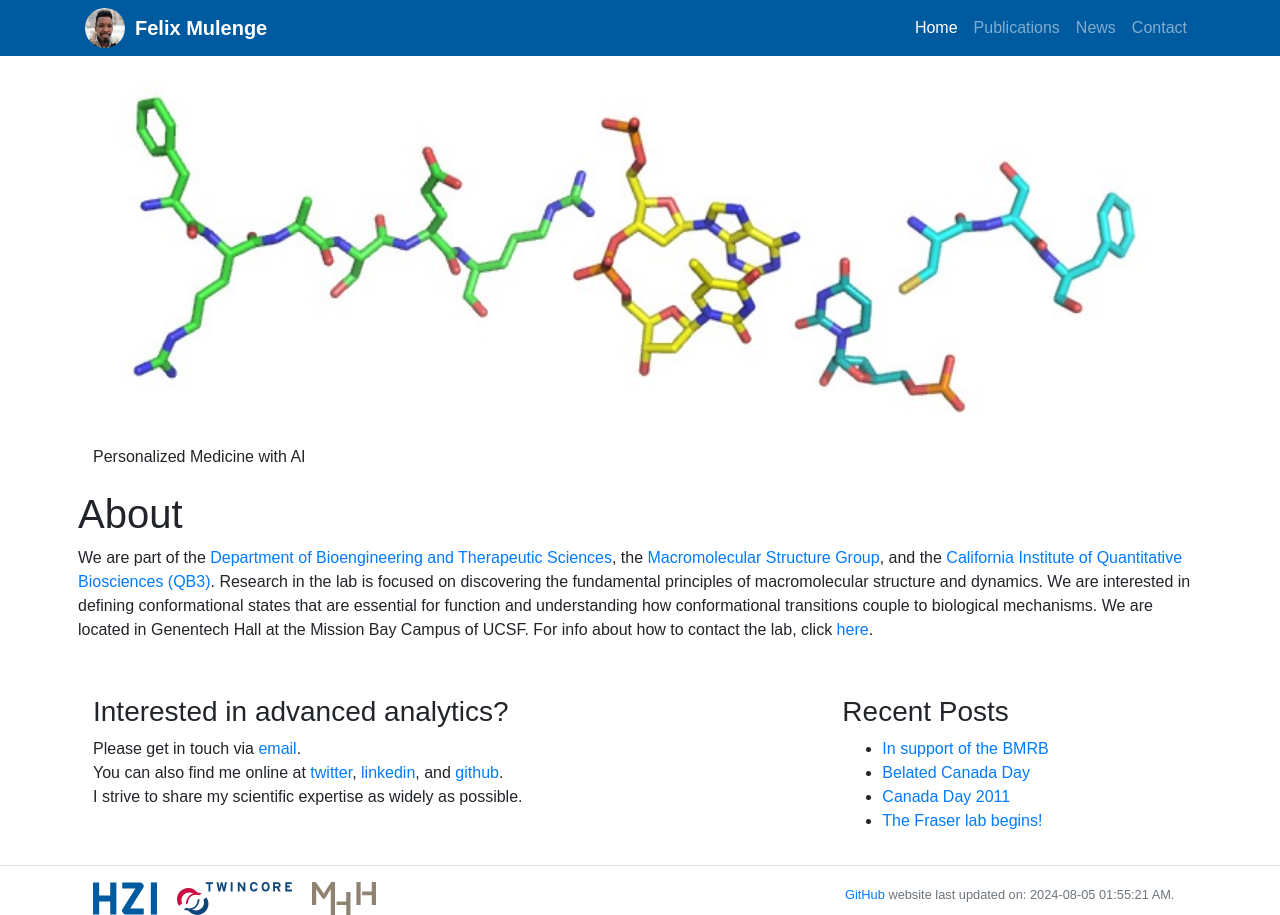
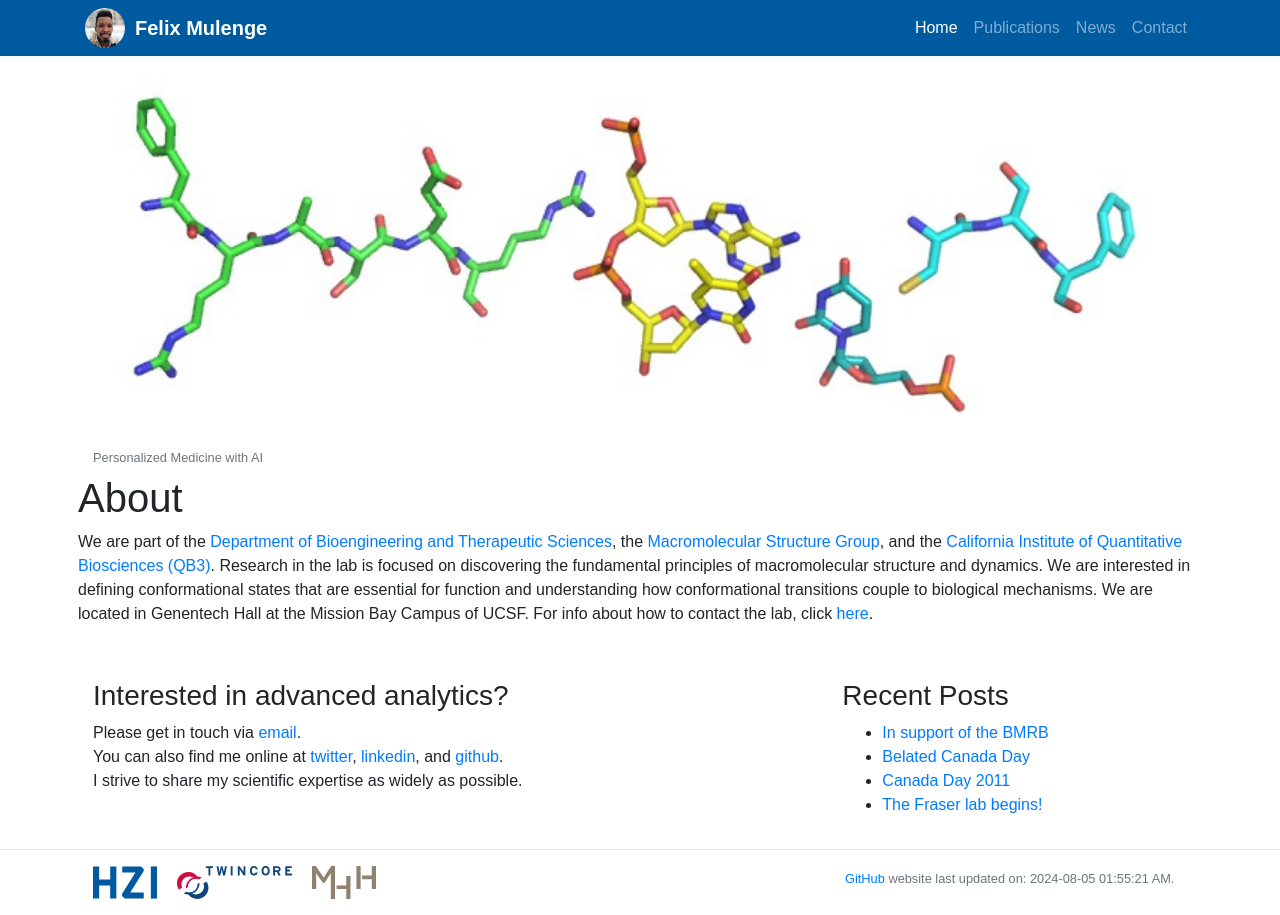
Before and after one commit to fmulenge/fmulenge.github.io, a Jekyll site: the page built from index.md, in a window 1280 px wide. Built offline with Jekyll 4.4.1, drawn with Linux system fonts in a browser that asks for light colours.

Commit message:
Update home.html

```diff
--- a/_layouts/home.html
+++ b/_layouts/home.html
@@ -3,7 +3,7 @@
 <div class="container px-2 max-width: 100%">
             <div class="text-wrapper">
             <img src="/static/img/logo/jf_aa_logo.jpg" alt="">
-            <p>Personalized Medicine with AI</p>
+            <small class="text-muted">Personalized Medicine with AI</small>
             </div>
     <div class="row">
         <div class="col-md-15">
```
